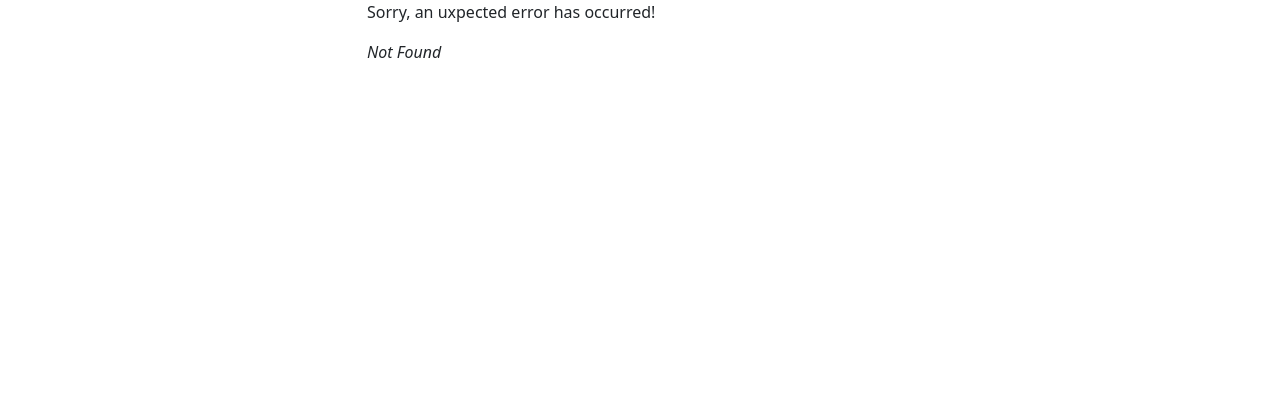
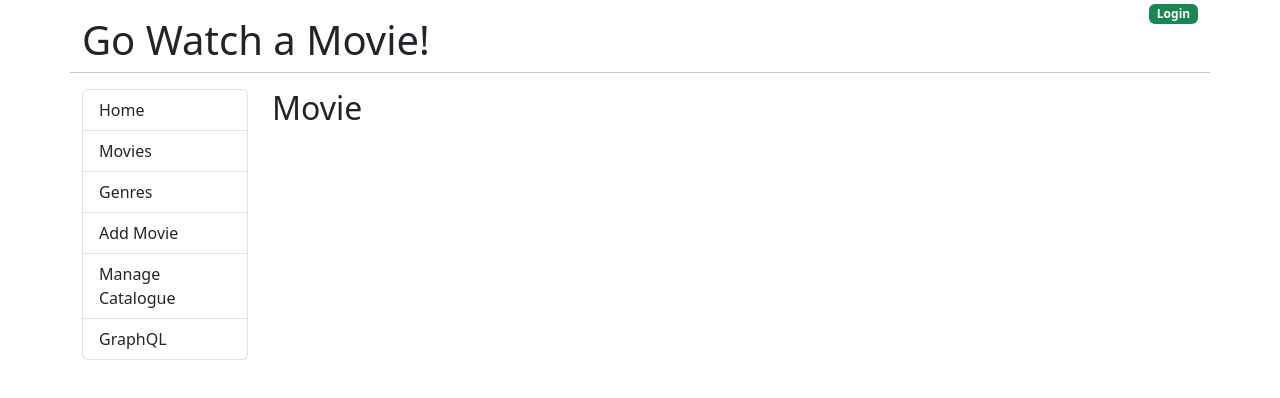
Before and after one commit to salimmia/go-watch-movie, a React (Create React App) app: page /movies/1 in a window 1280 px wide. Before the commit this address had no page. Shown: the top 398 px of the page. Built offline with nearby package versions, Linux system fonts and the light colour scheme.

Commit message:
Routing from the Movies component to individual movies (32) for each movie

```diff
--- /dev/null
+++ b/src/components/Movie.js
@@ -0,0 +1,7 @@
+export default function Movie() {
+  return (
+    <div>
+      <h2>Movie</h2>
+    </div>
+  );
+}
--- a/src/index.js
+++ b/src/index.js
@@ -11,6 +11,7 @@
 import ManageCatalogue from "./components/ManageCatalogue";
 import GraphQL from "./components/GraphQL";
 import Login from "./components/Login";
+import Movie from "./components/Movie";
 
 const router = createBrowserRouter([
   {
@@ -20,6 +21,7 @@
     children: [
       { index: true, element: <Home /> },
       { path: "/movies", element: <Movies /> },
+      { path: "/movies/:id", element: <Movie /> },
       { path: "/genres", element: <Genres /> },
       { path: "/admin/movies/0", element: <EditMovies /> },
       { path: "/admin", element: <ManageCatalogue /> },
```
